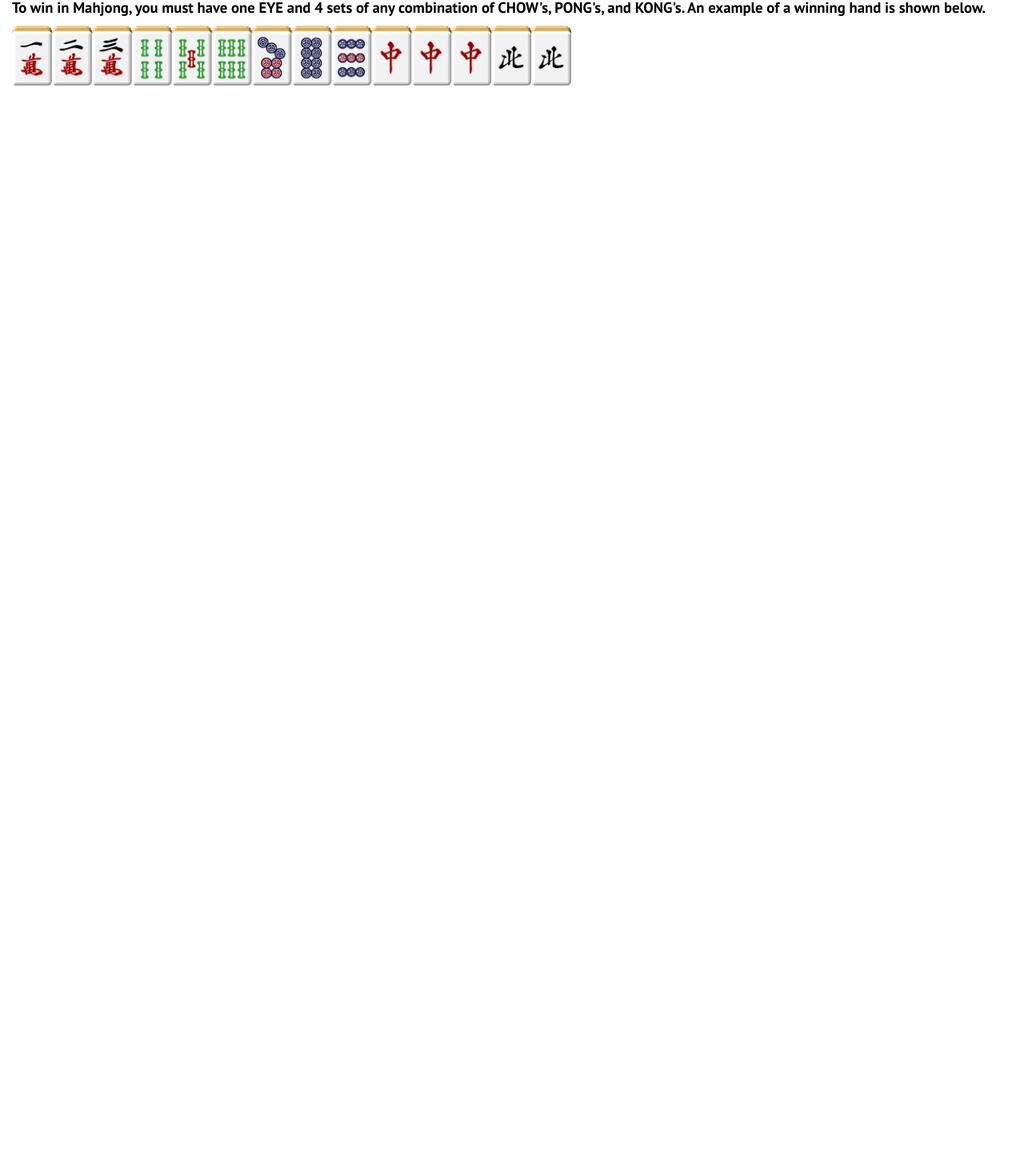
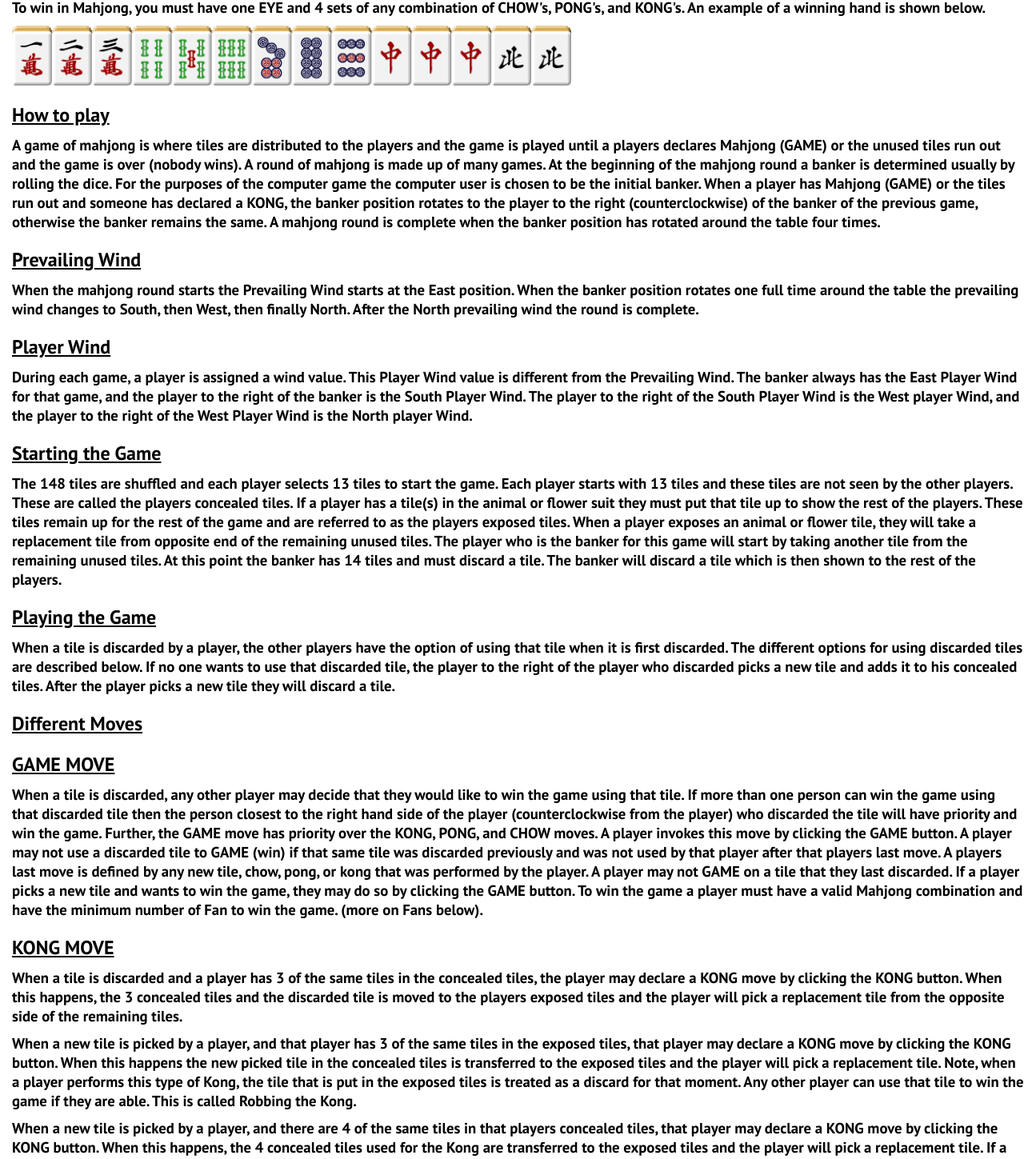
Before and after one commit to SumDumPhuc/MahjongPals, a React (Create React App) app: page /rules in a window 1280 px wide. Shown: the part 1876-3325 px from the top of the page at 80% size. Before the commit the page ends 1984 px from the top, so only its background shows below. Built offline with nearby package versions, Linux system fonts and the light colour scheme.

Commit message:
Fixed Firebase.js issue

```diff
--- a/src/components/AuthDetails.js
+++ b/src/components/AuthDetails.js
@@ -1,5 +1,5 @@
 import React, { useEffect, useState } from 'react';
-import { auth } from '../Firebase';
+import { auth } from '../firebase';
 import { onAuthStateChanged, signOut } from 'firebase/auth';
 
 const AuthDetails = () => {
--- a/src/components/pages/Rules.js
+++ b/src/components/pages/Rules.js
@@ -104,7 +104,7 @@ function Rules() {
       width: '120px',
       height: 'auto',
     }}/>
-    <p style={{ color: 'blue' }} className='image-message'>Winning</p>
+    <p style={{ color: 'blue' }} className='image-message'>EYE</p>
     </div>
 
     <h3 style={{ marginTop: '10px', marginBottom: "10px"}}>To win in Mahjong, you must have one EYE and 4 sets of any combination of CHOW's, PONG's, and KONG's. An example of a winning hand is shown below.</h3>
@@ -116,6 +116,39 @@ function Rules() {
     }}/>
     </div>
 
+    <h2 style={{ marginTop: '20px', textDecoration: 'underline' }}>How to play</h2>
+    <h3 style={{ marginTop: '10px', marginBottom: "10px"}}>A game of mahjong is where tiles are distributed to the players and the game is played until a players declares Mahjong (GAME) or the unused tiles run out and the game is over (nobody wins). A round of mahjong is made up of many games. At the beginning of the mahjong round a banker is determined usually by rolling the dice. For the purposes of the computer game the computer user is chosen to be the initial banker. When a player has Mahjong (GAME) or the tiles run out and someone has declared a KONG, the banker position rotates to the player to the right (counterclockwise) of the banker of the previous game, otherwise the banker remains the same. A mahjong round is complete when the banker position has rotated around the table four times.</h3>
+
+    <h2 style={{ marginTop: '20px', textDecoration: 'underline' }}>Prevailing Wind</h2>
+    <h3 style={{ marginTop: '10px', marginBottom: "10px"}}>When the mahjong round starts the Prevailing Wind starts at the East position. When the banker position rotates one full time around the table the prevailing wind changes to South, then West, then finally North. After the North prevailing wind the round is complete.</h3>
+
+    <h2 style={{ marginTop: '20px', textDecoration: 'underline' }}>Player Wind</h2>
+    <h3 style={{ marginTop: '10px', marginBottom: "10px"}}>During each game, a player is assigned a wind value. This Player Wind value is different from the Prevailing Wind. The banker always has the East Player Wind for that game, and the player to the right of the banker is the South Player Wind. The player to the right of the South Player Wind is the West player Wind, and the player to the right of the West Player Wind is the North player Wind.</h3>
+
+    <h2 style={{ marginTop: '20px', textDecoration: 'underline' }}>Starting the Game</h2>
+    <h3 style={{ marginTop: '10px', marginBottom: "10px"}}>The 148 tiles are shuffled and each player selects 13 tiles to start the game. Each player starts with 13 tiles and these tiles are not seen by the other players. These are called the players concealed tiles. If a player has a tile(s) in the animal or flower suit they must put that tile up to show the rest of the players. These tiles remain up for the rest of the game and are referred to as the players exposed tiles. When a player exposes an animal or flower tile, they will take a replacement tile from opposite end of the remaining unused tiles. The player who is the banker for this game will start by taking another tile from the remaining unused tiles. At this point the banker has 14 tiles and must discard a tile. The banker will discard a tile which is then shown to the rest of the players.</h3>
+
+    <h2 style={{ marginTop: '20px', textDecoration: 'underline' }}>Playing the Game</h2>
+    <h3 style={{ marginTop: '10px', marginBottom: "10px"}}>When a tile is discarded by a player, the other players have the option of using that tile when it is first discarded. The different options for using discarded tiles are described below. If no one wants to use that discarded tile, the player to the right of the player who discarded picks a new tile and adds it to his concealed tiles. After the player picks a new tile they will discard a tile.</h3>
+
+    <h2 style={{ marginTop: '20px', textDecoration: 'underline' }}>Different Moves</h2>
+
+    <h2 style={{ marginTop: '20px', textDecoration: 'underline' }}>GAME MOVE</h2>
+    <h3 style={{ marginTop: '10px', marginBottom: "10px"}}>When a tile is discarded, any other player may decide that they would like to win the game using that tile. If more than one person can win the game using that discarded tile then the person closest to the right hand side of the player (counterclockwise from the player) who discarded the tile will have priority and win the game. Further, the GAME move has priority over the KONG, PONG, and CHOW moves. A player invokes this move by clicking the GAME button. A player may not use a discarded tile to GAME (win) if that same tile was discarded previously and was not used by that player after that players last move. A players last move is defined by any new tile, chow, pong, or kong that was performed by the player. A player may not GAME on a tile that they last discarded. If a player picks a new tile and wants to win the game, they may do so by clicking the GAME button. To win the game a player must have a valid Mahjong combination and have the minimum number of Fan to win the game. (more on Fans below).</h3>
+
+    <h2 style={{ marginTop: '20px', textDecoration: 'underline' }}>KONG MOVE</h2>
+    <h3 style={{ marginTop: '10px', marginBottom: "10px"}}>When a tile is discarded and a player has 3 of the same tiles in the concealed tiles, the player may declare a KONG move by clicking the KONG button. When this happens, the 3 concealed tiles and the discarded tile is moved to the players exposed tiles and the player will pick a replacement tile from the opposite side of the remaining tiles.
+    </h3>
+
+    <h3 style={{ marginTop: '10px', marginBottom: "10px"}}>
+    When a new tile is picked by a player, and that player has 3 of the same tiles in the exposed tiles, that player may declare a KONG move by clicking the KONG button. When this happens the new picked tile in the concealed tiles is transferred to the exposed tiles and the player will pick a replacement tile. Note, when a player performs this type of Kong, the tile that is put in the exposed tiles is treated as a discard for that moment. Any other player can use that tile to win the game if they are able. This is called Robbing the Kong.
+    </h3>
+
+    <h3 style={{ marginTop: '10px', marginBottom: "10px"}}>
+    When a new tile is picked by a player, and there are 4 of the same tiles in that players concealed tiles, that player may declare a KONG move by clicking the KONG button. When this happens, the 4 concealed tiles used for the Kong are transferred to the exposed tiles and the player will pick a replacement tile. If a player invokes the KONG move and more than one KONG move is possible, the player must click on the tile that they wish to KONG.
+    </h3>
+
+
 
 
     </div>
--- a/src/components/pages/SignIn.js
+++ b/src/components/pages/SignIn.js
@@ -1,7 +1,7 @@
 import React, { useState } from 'react'
 import { Form, Button, Card } from 'react-bootstrap'
 import './SignUp.css';
-import { auth } from '../../Firebase';
+import { auth } from '../../firebase';
 import { signInWithEmailAndPassword } from 'firebase/auth';
 import AuthDetails from '../AuthDetails';
 
```
